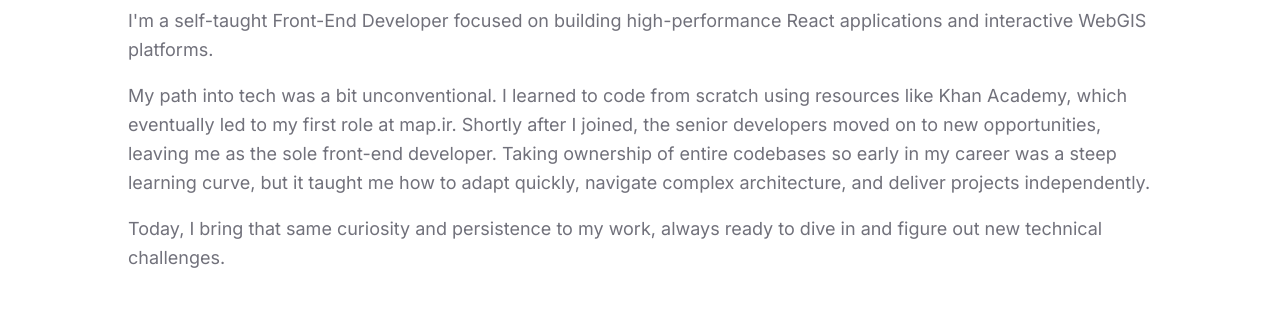
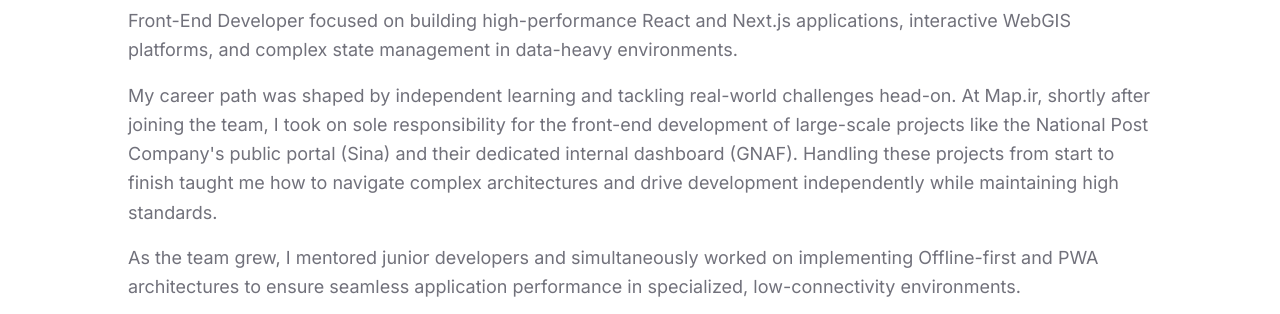
Before and after one commit to zzDanDanzz/zzDanDanzz.github.io, an Astro site: page /about in a window 1280 px wide. Shown: the part 251-565 px from the top of the page. Built offline with nearby package versions, Linux system fonts and the light colour scheme; Astro itself is replaced by a stand-in of ours.

Commit message:
content(about): update 'about me'

```diff
--- a/src/pages/about.astro
+++ b/src/pages/about.astro
@@ -16,25 +16,37 @@ import { Timeline } from "@/components/Timeline";
                     class="flex flex-col gap-4 text-lg text-muted-foreground leading-relaxed"
                 >
                     <p>
-                        I'm a self-taught Front-End Developer focused on
-                        building high-performance React applications and
-                        interactive WebGIS platforms.
+                        Front-End Developer focused on building high-performance
+                        React and Next.js applications, interactive WebGIS
+                        platforms, and complex state management in data-heavy
+                        environments.
                     </p>
                     <p>
-                        My path into tech was a bit unconventional. I learned to
-                        code from scratch using resources like Khan Academy,
-                        which eventually led to my first role at map.ir. Shortly
-                        after I joined, the senior developers moved on to new
-                        opportunities, leaving me as the sole front-end
-                        developer. Taking ownership of entire codebases so early
-                        in my career was a steep learning curve, but it taught
-                        me how to adapt quickly, navigate complex architecture,
-                        and deliver projects independently.
+                        My career path was shaped by independent learning and
+                        tackling real-world challenges head-on. At Map.ir,
+                        shortly after joining the team, I took on sole
+                        responsibility for the front-end development of
+                        large-scale projects like the National Post Company's
+                        public portal (Sina) and their dedicated internal
+                        dashboard (GNAF). Handling these projects from start to
+                        finish taught me how to navigate complex architectures
+                        and drive development independently while maintaining
+                        high standards.
                     </p>
                     <p>
-                        Today, I bring that same curiosity and persistence to my
-                        work, always ready to dive in and figure out new
-                        technical challenges.
+                        As the team grew, I mentored junior developers and
+                        simultaneously worked on implementing Offline-first and
+                        PWA architectures to ensure seamless application
+                        performance in specialized, low-connectivity
+                        environments.
+                    </p>
+                    <p>
+                        My approach to programming is fundamentally about
+                        problem-solving. Whether it involves engineering a heavy
+                        browser-based feature or learning a new tool to optimize
+                        a workflow, I am always ready to combine technical
+                        expertise with curiosity to deliver the best possible
+                        solution.
                     </p>
                 </div>
             </section>
```
